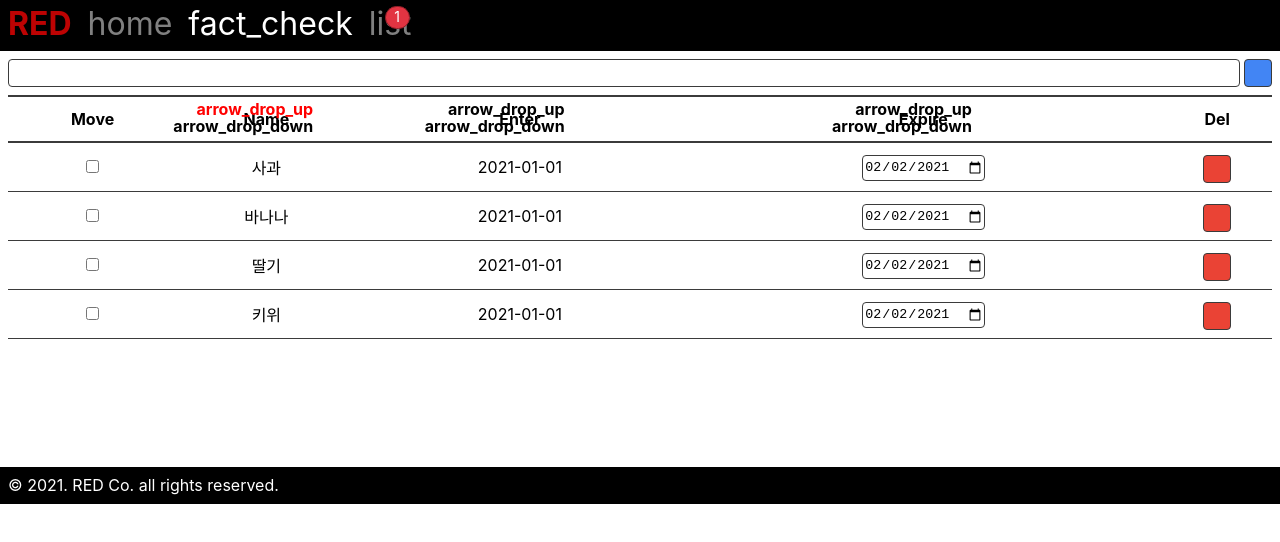
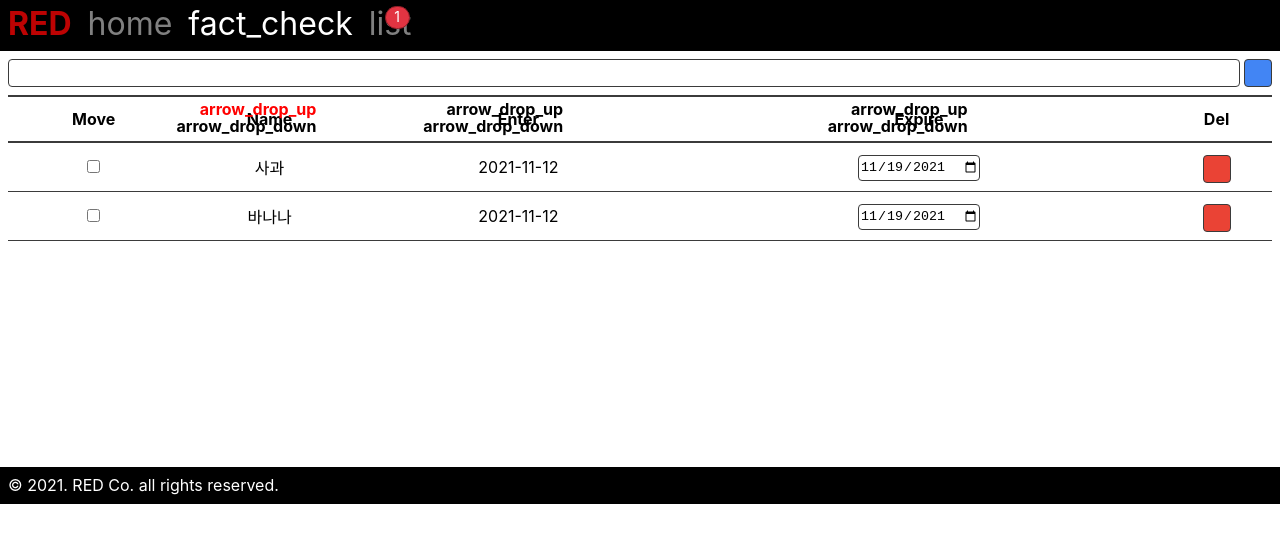
Before and after one commit to dahee-heo/red-react-dahee, a React (Create React App) app: page /groceries in a window 1280 px wide. Shown: the top 542 px of the page. Built offline with nearby package versions, Linux system fonts and the light colour scheme; the HTML template or start-up script is replaced by a standard one.

Commit message:
[#4] groceries read

```diff
--- a/src/components/contents/Groceries.js
+++ b/src/components/contents/Groceries.js
@@ -1,9 +1,13 @@
 import { inject, observer } from 'mobx-react';
+import { useEffect } from 'react';
 
 function Groceries(props) {
   const { groceriesStore } = props;
-  const { grocery } = groceriesStore;
+  const { grocery, groceries } = groceriesStore;
   console.log(grocery);
+  useEffect(() => {
+    groceriesStore.groceriesRead();
+  }, [groceriesStore]);
   return (
     <article>
       <form className="form-inputs" onSubmit={event => {
@@ -46,42 +50,17 @@ function Groceries(props) {
             </tr>
           </thead>
           <tbody>
-            <tr>
+          {groceries.map((grocery, index) => (
+            <tr key={index}>
               <td><input type="checkbox" /></td>
-              <td>사과</td>
-              <td>2021-01-01</td>
-              <td className="td-expire"><input type="date" defaultValue="2021-02-02" /></td>
+              <td>{grocery.name}</td>
+              <td>{grocery.enter}</td>
+              <td className="td-expire"><input type="date" defaultValue={grocery.expire} /></td>
               <td className="td-delete">
                 <button className="button-delete"><span className="material-icons">delete</span></button>
               </td>
             </tr>
-            <tr>
-              <td><input type="checkbox" /></td>
-              <td>바나나</td>
-              <td>2021-01-01</td>
-              <td className="td-expire"><input type="date" defaultValue="2021-02-02" /></td>
-              <td className="td-delete">
-                <button className="button-delete"><span className="material-icons">delete</span></button>
-              </td>
-            </tr>
-            <tr>
-              <td><input type="checkbox" /></td>
-              <td>딸기</td>
-              <td>2021-01-01</td>
-              <td className="td-expire"><input type="date" defaultValue="2021-02-02" /></td>
-              <td className="td-delete">
-                <button className="button-delete"><span className="material-icons">delete</span></button>
-              </td>
-            </tr>
-            <tr>
-              <td><input type="checkbox" /></td>
-              <td>키위</td>
-              <td>2021-01-01</td>
-              <td className="td-expire"><input type="date" defaultValue="2021-02-02" /></td>
-              <td className="td-delete">
-                <button className="button-delete"><span className="material-icons">delete</span></button>
-              </td>
-            </tr>
+          ))}
           </tbody>
         </table>
       </div>
--- a/src/stores/GroceriesStore.js
+++ b/src/stores/GroceriesStore.js
@@ -26,6 +26,19 @@ export default class GroceriesStore {
     });
     console.log('Done groceriesCreate', this.groceries);
   }
+
+  groceriesRead() {
+    this.groceries = [{
+      name: '사과',
+      enter: '2021-11-12',
+      expire: '2021-11-19'
+    }, {
+      name: '바나나',
+      enter: '2021-11-12',
+      expire: '2021-11-19'
+    }];
+    console.log('Dome groceriesRead', this.groceries);
+  }
 }
 
 export const groceriesStore = new GroceriesStore();
```
